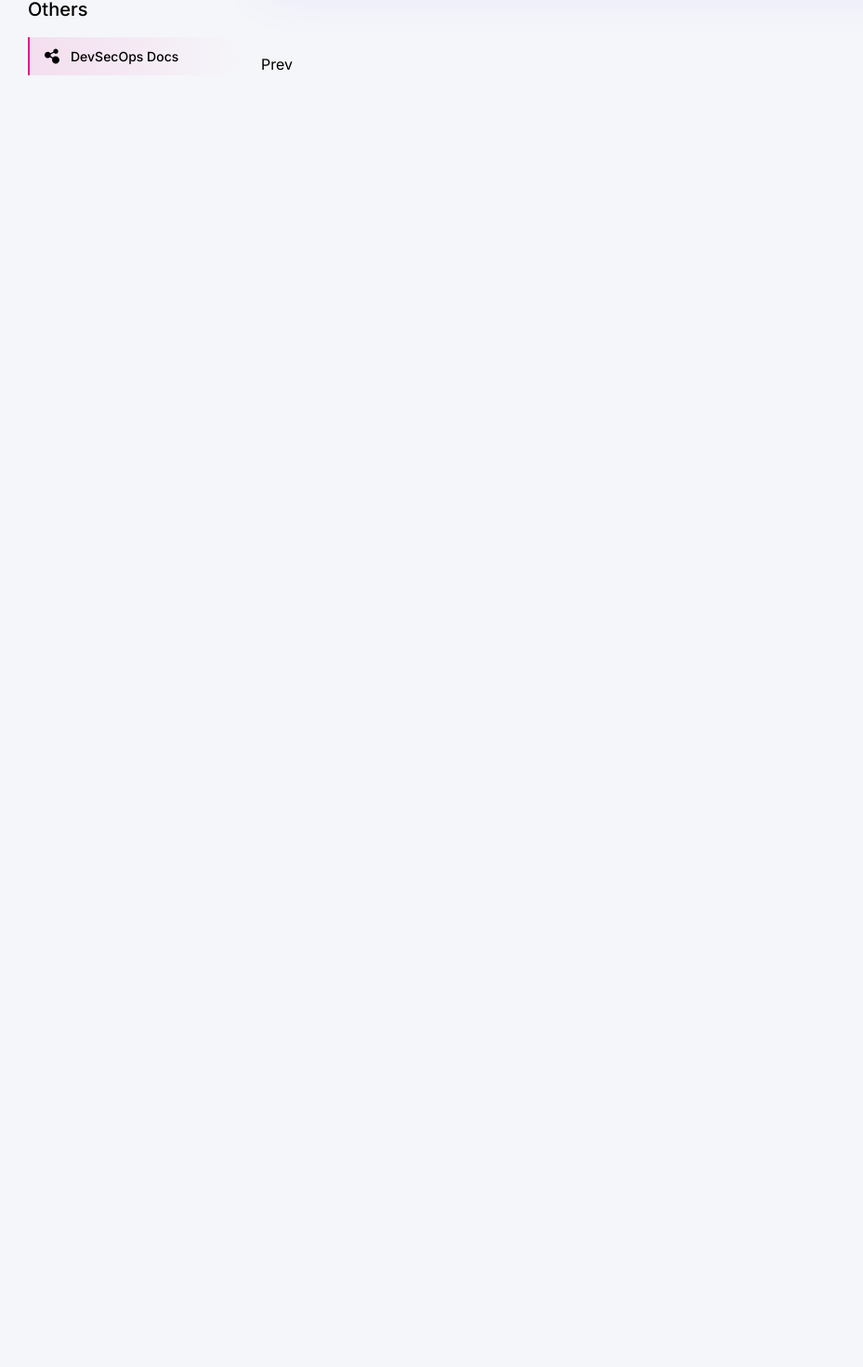
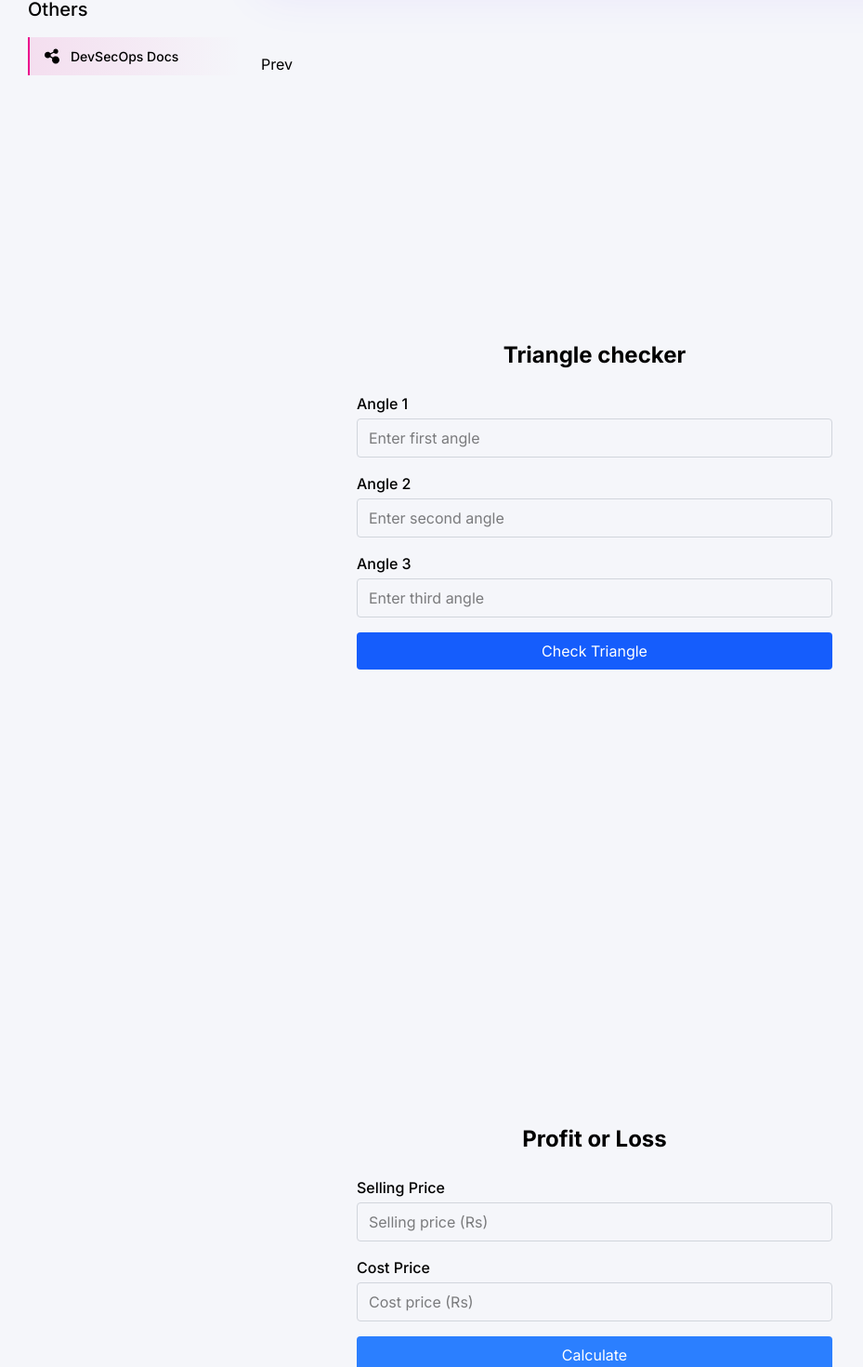
Before and after one commit to Deepakverma-556/spaces, a Next.js app: page / in a window 1280 px wide. Shown: the part 831-2301 px from the top of the page at 93% size, without its empty margins (0-929 px from the left). Before the commit the page ends 974 px from the top, so only its background shows below. Built offline with nearby package versions, Linux system fonts and the light colour scheme; no server answers.

Commit message:
create programs

```diff
--- a/src/app/globals.css
+++ b/src/app/globals.css
@@ -24,3 +24,9 @@ select {
   background-position-x: 80%;
   background-position-y: 50%;
 }
+
+input::-webkit-outer-spin-button,
+input::-webkit-inner-spin-button {
+  -webkit-appearance: none;
+  margin: 0;
+}
--- a/src/app/page.tsx
+++ b/src/app/page.tsx
@@ -1,23 +1,32 @@
 import Products from "@/components/Products";
+import ProgramOne from "@/components/ProgramOne";
+import ProgramTwo from "@/components/ProgramTwo";
 
 async function getData() {
   try {
     const response = await fetch(
-      " http://universities.hipolabs.com/search?name=middle"
+      "http://universities.hipolabs.com/search?name=middle",
+      {
+        method: "GET",
+      }
     );
     const data = await response.json();
-    return data.products;
+    console.log("Fetched data:", data);
+    return data;
   } catch (error) {
-    console.error("Error fetching data:", error);
-    return [];
+    console.error("Failed to fetch data:", error);
   }
+  return [];
 }
 
-export default async function Page() {
-  const products = await getData();
+export default async function Home() {
+  const heroData = await getData();
+  console.log("Data passed to Hero:", heroData);
   return (
     <>
       <Products />
+      <ProgramOne />
+      <ProgramTwo/>
     </>
   );
 }
--- /dev/null
+++ b/src/components/ProgramOne.tsx
@@ -0,0 +1,91 @@
+"use client";
+
+import React, { useState } from "react";
+
+const ProgramOne = () => {
+  const [angleOne, setAngleOne] = useState("");
+  const [angleTwo, setAngleTwo] = useState("");
+  const [angleThree, setAngleThree] = useState("");
+  const [result, setResult] = useState("");
+
+  const checkTriangle = () => {
+    const aOne = parseFloat(angleOne);
+    const aTwo = parseFloat(angleTwo);
+    const aThree = parseFloat(angleThree);
+
+    if (isNaN(aOne) || isNaN(aTwo) || isNaN(aThree)) {
+      setResult("Please enter valid numbers for all angles.");
+      return;
+    }
+
+    if (aOne <= 0 || aTwo <= 0 || aThree <= 0) {
+      setResult("All angles must be greater than 0.");
+      return;
+    }
+
+    const sum = aOne + aTwo + aThree;
+    if (sum === 180) {
+      setResult("This is a valid triangle");
+    } else {
+      setResult("This is not a valid triangle");
+    }
+  };
+
+  return (
+    <div className="min-h-screen flex flex-col items-center justify-center px-4">
+      <div className="md:max-w-lg w-full">
+        <h1 className="text-2xl font-bold mb-6 text-center">
+           Triangle checker
+        </h1>
+
+        <div className="mb-4">
+          <label className="block mb-1 font-medium">Angle 1</label>
+          <input
+            type="number"
+            value={angleOne}
+            onChange={(e) => setAngleOne(e.target.value)}
+            className="w-full border border-gray-300 rounded px-3 py-2"
+            placeholder="Enter first angle"
+          />
+        </div>
+
+        <div className="mb-4">
+          <label className="block mb-1 font-medium">Angle 2</label>
+          <input
+            type="number"
+            value={angleTwo}
+            onChange={(e) => setAngleTwo(e.target.value)}
+            className="w-full border border-gray-300 rounded px-3 py-2"
+            placeholder="Enter second angle"
+          />
+        </div>
+
+        <div className="mb-4">
+          <label className="block mb-1 font-medium">Angle 3</label>
+          <input
+            type="number"
+            value={angleThree}
+            onChange={(e) => setAngleThree(e.target.value)}
+            className="w-full border border-gray-300 rounded px-3 py-2"
+            placeholder="Enter third angle"
+          />
+        </div>
+
+        <button
+          onClick={checkTriangle}
+          className="w-full bg-blue-600 text-white py-2 rounded cursor-pointer hover:bg-blue-700 transition"
+        >
+          Check Triangle
+        </button>
+
+        {result && (
+          <div className="mt-4 text-center font-semibold text-lg text-red-500">
+            {result}
+          </div>
+        )}
+      </div>
+    </div>
+  );
+};
+
+export default ProgramOne;
--- /dev/null
+++ b/src/components/ProgramTwo.tsx
@@ -0,0 +1,74 @@
+"use client";
+
+import React, { useState } from "react";
+
+const ProgramTwo = () => {
+  const [selling, setSelling] = useState("");
+  const [cost, setCost] = useState("");
+  const [result, setResult] = useState("");
+  const [error, setError] = useState("");
+
+  const calculate = () => {
+    const sellingPrice = parseFloat(selling);
+    const costPrice = parseFloat(cost);
+    if (isNaN(sellingPrice) || isNaN(costPrice)) {
+      setError("Enter value");
+      setResult("");
+      return;
+    }
+    setError("");
+    const difference = sellingPrice - costPrice;
+
+    if (difference > 0) {
+      setResult(`Profit: ₹${difference.toFixed(2)}`);
+    } else if (difference < 0) {
+      setResult(`Loss: ₹${Math.abs(difference).toFixed(2)}`);
+    } else {
+      setResult("No Profit, No Loss.");
+    }
+  };
+
+  return (
+    <div className="min-h-screen flex flex-col items-center justify-center px-4">
+      <div className="w-full md:max-w-lg">
+        <h1 className="text-2xl font-bold mb-6 text-center">Profit or Loss</h1>
+        <div className="mb-4">
+          <label className="block mb-1 font-medium">Selling Price </label>
+          <input
+            type="number"
+            value={selling}
+            onChange={(e) => setSelling(e.target.value)}
+            className="w-full border border-gray-300 rounded px-3 py-2 outline-none"
+            placeholder="Selling price (Rs)"
+          />
+        </div>
+        <div className="mb-4">
+          <label className="block mb-1 font-medium">Cost Price </label>
+          <input
+            type="number"
+            value={cost}
+            onChange={(e) => setCost(e.target.value)}
+            className="w-full border border-gray-300 rounded px-3 py-2 outline-none"
+            placeholder="Cost price (Rs)"
+          />
+        </div>
+        {error && (
+          <div className="pb-4 text-red-500 font-semibold">{error}</div>
+        )}
+        <button
+          onClick={calculate}
+          className="w-full bg-blue-500 text-white py-2 rounded hover:bg-blue-800 cursor-pointer transition-all duration-300"
+        >
+          Calculate
+        </button>
+        {result && (
+          <div className="mt-4 text-center font-semibold text-lg text-custom-black">
+            {result}
+          </div>
+        )}
+      </div>
+    </div>
+  );
+};
+
+export default ProgramTwo;
--- a/src/components/common/Details.tsx
+++ b/src/components/common/Details.tsx
@@ -1,7 +1,45 @@
+"use client";
 import { TABLE_DATA_LIST, TABLE_HEADING_LIST } from "@/utils/helper";
 import { Delete, TopArrow, TopBottom } from "@/utils/icons";
+import { useSearchParams } from "next/navigation";
+import { useEffect, useState } from "react";
 
 function Details() {
+  const [search, setSearch] = useState("");
+  const [data, setData] = useState<any[]>([]);
+  const searchParams = useSearchParams();
+
+  useEffect(() => {
+    setData(data);
+    const searchParam = searchParams.get("search");
+    if (searchParam) {
+      setSearch(searchParam);
+    }
+  }, [data || searchParams]);
+
+  const filteredData = data.filter(
+    (obj: any) =>
+      obj.name?.toLowerCase().includes(search.toLowerCase()) ||
+      obj.country?.toLowerCase().includes(search.toLowerCase())
+  );
+
+  const deleteHandler = (index: number) => {
+    setData((prevData) => prevData.filter((_, i) => i !== index));
+  };
+  const searchHandler = (e: any) => {
+    const value = e.target.value;
+    setSearch(value);
+
+    const params = new URLSearchParams(window.location.search);
+    if (value) {
+      params.set("search", value);
+    } else {
+      params.delete("search");
+    }
+
+    window.history.pushState(null, "", `?${params.toString()}`);
+  };
+
   return (
     <div className="max-w-[969px] w-full flex flex-col justify-between">
       <div className="bg-white max-h-max pb-[23px] w-full rounded-[6px] border border-white shadow-[0px_16px_53.7px_0px] shadow-lightBlue">
@@ -17,6 +55,7 @@ function Details() {
             Enter per page
           </p>
           <input
+            onChange={searchHandler}
             type="text"
             placeholder="Find"
             className="border-[0.8px] rounded-full border-black/20 font-medium text-sm text-black placeholder:text-black px-[17px] py-3 max-w-[320px] w-full"
@@ -76,16 +115,21 @@ function Details() {
                       <TopArrow />
                     </span>
                   </span>
-                  <Delete />
+                  <button
+                    onClick={() => deleteHandler(i)}
+                    className="cursor-pointer group"
+                  >
+                    <Delete myClass="transition-all duration-300 group-hover:fill-red-600" />
+                  </button>
                 </td>
               </tr>
             ))}
           </tbody>
         </table>
-          </div>
-          <div>
-              <button>Prev</button>
-          </div>
+      </div>
+      <div>
+        <button>Prev</button>
+      </div>
     </div>
   );
 }
--- a/src/utils/icons.tsx
+++ b/src/utils/icons.tsx
@@ -1,3 +1,7 @@
+interface myIcons {
+  myClass?: string;
+}
+
 export const GuidesIcon = () => (
   <svg
     width="14"
@@ -100,7 +104,7 @@ export const TopArrow = () => (
   </svg>
 );
 
-export const Delete = () => (
+export const Delete = ({ myClass }: myIcons) => (
   <svg
     width="14"
     height="16"
@@ -109,9 +113,9 @@ export const Delete = () => (
     xmlns="http://www.w3.org/2000/svg"
   >
     <path
+      className={`${myClass}`}
       d="M2.83398 15.5C2.37565 15.5 1.98343 15.3369 1.65732 15.0108C1.33121 14.6847 1.16787 14.2922 1.16732 13.8333V3H0.333984V1.33333H4.50065V0.5H9.50065V1.33333H13.6673V3H12.834V13.8333C12.834 14.2917 12.6709 14.6842 12.3448 15.0108C12.0187 15.3375 11.6262 15.5006 11.1673 15.5H2.83398ZM4.50065 12.1667H6.16732V4.66667H4.50065V12.1667ZM7.83398 12.1667H9.50065V4.66667H7.83398V12.1667Z"
-      fill="black"
-      fillOpacity="0.2"
+      fill="#00000033"
     />
   </svg>
 );
```
